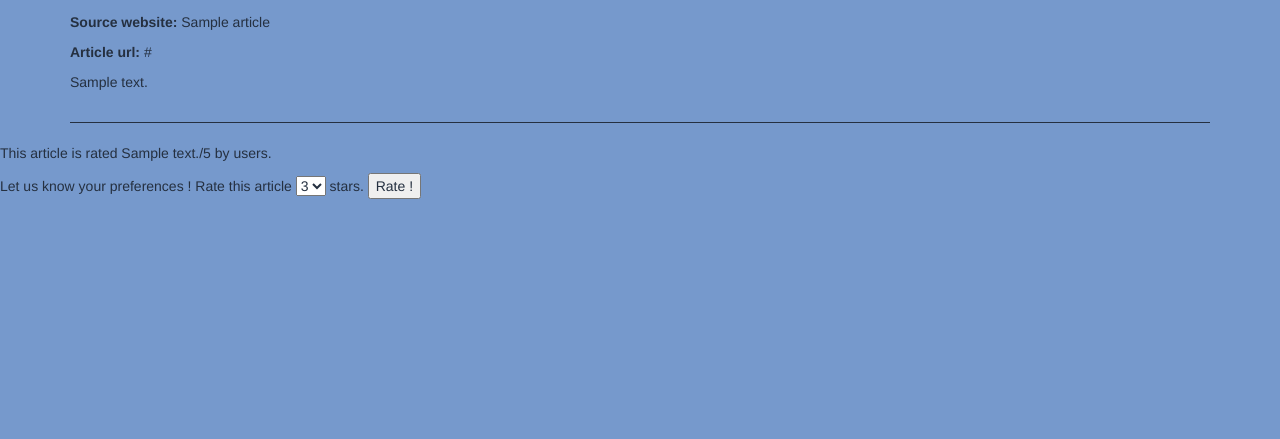
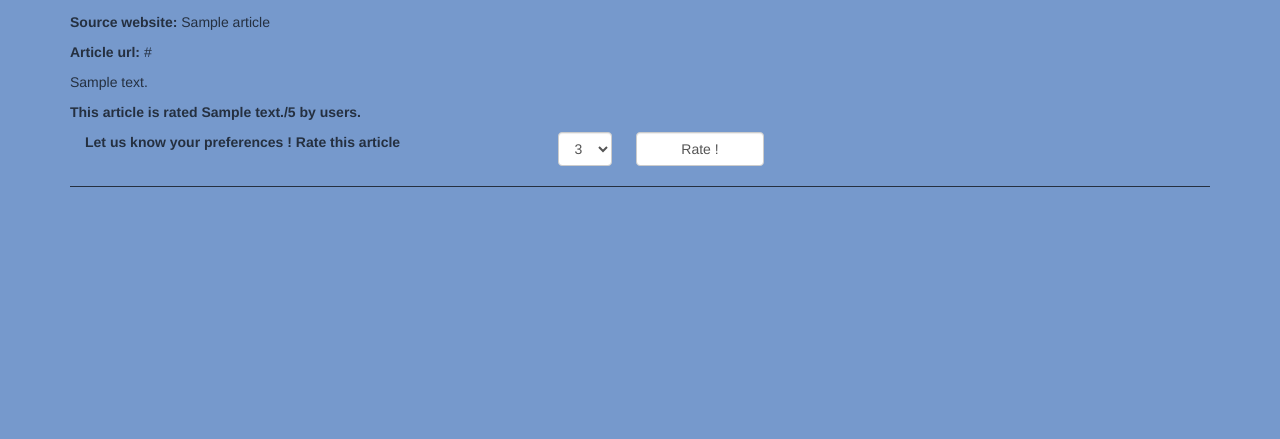
Before and after one commit to NH0/TDlog, a Flask app: template Affichage_Newspaper/fbapp/templates/projet.html in a window 1280 px wide. Shown: the part 138-577 px from the top of the page. Run offline with Flask 2, Linux system fonts and the light colour scheme; the template is opened without the code that fills it: most values are stand-ins (such as "Sample title", 1, 10 or a date in 2020); some libraries are stand-ins or nearby versions.

Commit message:
Esthetic modifications for ratings

```diff
--- a/Affichage_Newspaper/fbapp/templates/profile.html
+++ b/Affichage_Newspaper/fbapp/templates/profile.html
@@ -8,7 +8,7 @@
       <div class="col-lg-6">
         <p><strong>My name:</strong> {{ username }}</p>
         <p><strong>My interests:</strong> {% for interest in interests %}<a href="/article?keywords={{ interest }}" style="color: rgb(37,48,64)">{{ interest }}</a>{% if interest != interests[-1] %}, {% endif %}{% endfor %}.</p>
-            <h3><strong><center>The articles of the day</center></strong></h3>
+            <h3 style="color: rgb(37,48,64)"><strong><center>The articles of the day</center></strong></h3>
             <p>
               {% for articleDay in userArticles %}
               <h5>{{ articleDay.title|e }}</h5>
--- a/Affichage_Newspaper/fbapp/templates/projet.html
+++ b/Affichage_Newspaper/fbapp/templates/projet.html
@@ -36,26 +36,37 @@
       <p>   {{ article.text|e }}</p>
     </div>
   </div>
-  <hr color="blue">
-</div>
+  <div class="row">
+    <div class="col-lg-10">
       {% if article.nbVotes > 0 %}
-<p> This article is rated {{ article.note }}/5 by users. </p>
+      <p><strong> This article is rated {{ article.note }}/5 by users. </strong></p>
       {% else %}
-<p> This article is not yet rated by users. </p>
+      <p><strong> This article is not yet rated by users. </strong></p>
       {% endif %}
       <form id="form-rate" idA="{{ article.idarticle }}">
-    Let us know your preferences ! Rate this article
-    <select required id="note">
+        <label for="note" class="col-lg-6 control-label">Let us know your preferences ! Rate this article</label>
+        <div class="col-lg-1">
+          <select required id="note" class=form-control style="width: auto">
             <option value="0">0</option>
             <option value="1">1</option>
             <option value="2">2</option>
             <option selected value="3">3</option>
             <option value="4">4</option>
             <option value="5">5</option>
-    </select> stars.
-    <input type="button" value="Rate !"> <!--ajouter attribue onclick="nomFctJS(article.id)" nomFctJS devra utiliser une autre fct pour recup valeur de select en jquery
+          </select>
+        </div>
+        <div class="col-lg-2">
+          <div class="button">
+            <input type="submit" class="form-control" value="Rate !"> <!--ajouter attribue onclick="nomFctJS(article.id)" nomFctJS devra utiliser une autre fct pour recup valeur de select en jquery
           ("note").val() faire JSON AJAX ou bien document.getElementById("note") get.JSON{nomderoute, {...}}-->
+          </div>
+        </div>
       </form>
+    </div>
+  </div>
+  <hr color="blue">
+</div>
+
 
 {% endfor %}
 <script src="{{ url_for('static', filename='js/ratings.js') }}"></script>
```
Lines whose indentation alone changed are shown as unchanged.
